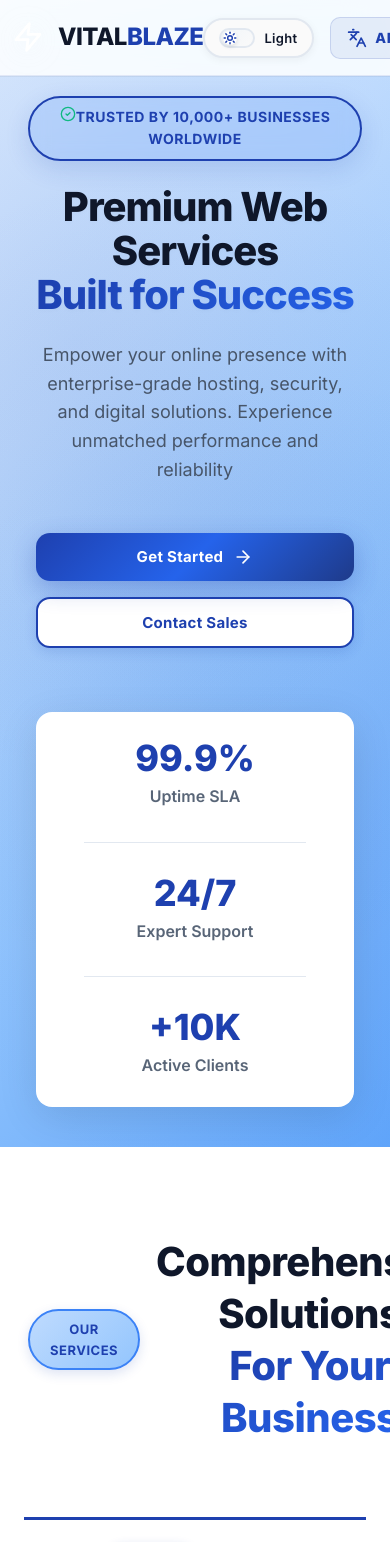
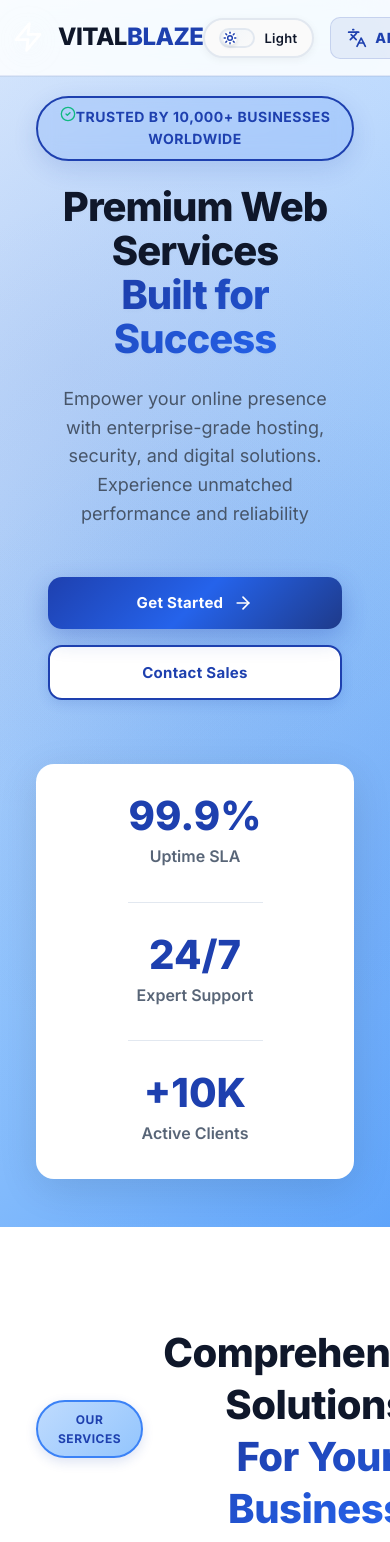
Before and after one commit to thehassans/vitalblazeservices, a React (Create React App) app in the folder client/: page / in a window 390 px wide. Shown: the top 1542 px of the page. Built offline with nearby package versions, Linux system fonts and the light colour scheme; no server answers.

Commit message:
Perfect premium mobile alignment: add max-width constraints, better spacing, and visual hierarchy

```diff
--- a/client/src/components/Features.css
+++ b/client/src/components/Features.css
@@ -122,102 +122,142 @@
 
 @media (max-width: 768px) {
   .features-section {
+    padding: 5rem 1.25rem;
+  }
+
+  .section-header {
+    padding: 0 1rem;
+    margin-bottom: 3rem;
+    max-width: 100%;
+  }
+
+  .section-badge {
+    font-size: 0.8125rem;
+    padding: 0.5rem 1.5rem;
+    margin-bottom: 1.25rem;
+  }
+
+  .section-title {
+    font-size: 2.25rem;
+    letter-spacing: -0.75px;
+    line-height: 1.25;
+    text-align: center;
+    margin-bottom: 1.25rem;
+    padding: 0 0.5rem;
+    max-width: 600px;
+    margin-left: auto;
+    margin-right: auto;
+  }
+
+  .section-description {
+    font-size: 1.0625rem;
+    padding: 0 1rem;
+    text-align: center;
+    line-height: 1.75;
+    max-width: 500px;
+    margin-left: auto;
+    margin-right: auto;
+  }
+
+  .features-grid {
+    grid-template-columns: 1fr;
+    gap: 1.75rem;
+    margin-top: 3.5rem;
+    max-width: 540px;
+    margin-left: auto;
+    margin-right: auto;
+  }
+
+  .feature-card {
+    padding: 2.5rem 2rem;
+    border-radius: 24px;
+    text-align: center;
+    max-width: 100%;
+  }
+
+  .feature-icon {
+    width: 76px;
+    height: 76px;
+    margin: 0 auto 1.5rem;
+    border-radius: 18px;
+  }
+
+  .feature-icon svg {
+    width: 30px;
+    height: 30px;
+  }
+
+  .feature-title {
+    font-size: 1.3125rem;
+    margin-bottom: 0.75rem;
+    font-weight: 700;
+  }
+
+  .feature-description {
+    font-size: 0.9375rem;
+    line-height: 1.7;
+    max-width: 400px;
+    margin: 0 auto;
+  }
+}
+
+@media (max-width: 480px) {
+  .features-section {
     padding: 4rem 1rem;
   }
 
   .section-header {
     padding: 0 0.5rem;
-    margin-bottom: 2.5rem;
   }
 
   .section-badge {
-    font-size: 0.8125rem;
+    font-size: 0.75rem;
     padding: 0.5rem 1.25rem;
   }
 
   .section-title {
-    font-size: 2rem;
+    font-size: 1.875rem;
     letter-spacing: -0.5px;
     line-height: 1.3;
-    text-align: center;
-  }
-
-  .section-description {
-    font-size: 1rem;
-    padding: 0 0.5rem;
-    text-align: center;
-    line-height: 1.7;
-  }
-
-  .features-grid {
-    grid-template-columns: 1fr;
-    gap: 1.5rem;
-    margin-top: 3rem;
-  }
-
-  .feature-card {
-    padding: 2rem 1.75rem;
-    border-radius: 20px;
-    text-align: center;
-  }
-
-  .feature-icon {
-    width: 70px;
-    height: 70px;
-    margin: 0 auto 1.25rem;
-  }
-
-  .feature-icon svg {
-    width: 26px;
-    height: 26px;
-  }
-
-  .feature-title {
-    font-size: 1.25rem;
-    margin-bottom: 0.625rem;
-  }
-
-  .feature-description {
-    font-size: 0.9375rem;
-    line-height: 1.6;
-  }
-}
-
-@media (max-width: 480px) {
-  .features-section {
-    padding: 3rem 0.75rem;
-  }
-
-  .section-header {
     padding: 0 0.25rem;
-  }
-
-  .section-title {
-    font-size: 1.75rem;
   }
 
   .section-description {
     font-size: 0.9375rem;
+    line-height: 1.65;
+    padding: 0 0.5rem;
   }
 
   .features-grid {
-    gap: 1.25rem;
+    gap: 1.5rem;
+    margin-top: 3rem;
+    max-width: 100%;
   }
 
   .feature-card {
-    padding: 1.75rem 1.5rem;
+    padding: 2.25rem 1.75rem;
+    border-radius: 20px;
   }
 
   .feature-icon {
-    width: 64px;
-    height: 64px;
+    width: 68px;
+    height: 68px;
+    border-radius: 16px;
+  }
+
+  .feature-icon svg {
+    width: 28px;
+    height: 28px;
   }
 
   .feature-title {
-    font-size: 1.125rem;
+    font-size: 1.1875rem;
+    font-weight: 700;
   }
 
   .feature-description {
     font-size: 0.875rem;
+    line-height: 1.65;
+    max-width: 100%;
   }
 }
--- a/client/src/components/Hero.css
+++ b/client/src/components/Hero.css
@@ -48,6 +48,7 @@
   text-align: center;
   max-width: 900px;
   margin: 0 auto;
+  padding: 0 1rem;
 }
 
 .hero-badge {
@@ -243,59 +244,132 @@
 
 @media (max-width: 768px) {
   .hero {
-    padding: 7rem 1rem 3rem;
+    padding: 7rem 1.25rem 4rem;
     min-height: auto;
   }
 
   .hero-content {
-    padding: 0 0.5rem;
+    padding: 0 1rem;
+    max-width: 650px;
   }
 
   .hero-badge {
     padding: 0.625rem 1.5rem;
     font-size: 0.8125rem;
+    margin-bottom: 1.5rem;
   }
 
   .hero-title {
-    font-size: 2.75rem;
+    font-size: 3rem;
     letter-spacing: -1.5px;
-    line-height: 1.15;
+    line-height: 1.2;
+    margin-bottom: 1.5rem;
+    padding: 0 0.5rem;
   }
 
   .hero-description {
-    font-size: 1.125rem;
-    margin-bottom: 2.5rem;
-    padding: 0 0.5rem;
+    font-size: 1.1875rem;
+    margin-bottom: 2.75rem;
+    padding: 0 1rem;
+    line-height: 1.75;
+    max-width: 550px;
+    margin-left: auto;
+    margin-right: auto;
   }
 
   .hero-cta-group {
     flex-direction: column;
     width: 100%;
     gap: 1rem;
-    padding: 0 0.5rem;
+    padding: 0 1rem;
+    max-width: 420px;
+    margin-left: auto;
+    margin-right: auto;
   }
 
   .hero-cta {
     width: 100%;
     justify-content: center;
-    padding: 1rem 1.5rem;
+    padding: 1.125rem 1.75rem;
   }
 
   .hero-stats {
     flex-direction: column;
-    gap: 2rem;
-    padding: 2rem 1.5rem;
-    margin: 0 1rem;
+    gap: 2.5rem;
+    padding: 2.5rem 2rem;
+    margin: 0 auto;
+    max-width: 500px;
   }
 
   .stat-divider {
-    width: 80%;
+    width: 60%;
     height: 1px;
     margin: 0 auto;
   }
 
   .stat-item {
     width: 100%;
+  }
+
+  .stat-value {
+    font-size: 2.75rem;
+  }
+
+  .stat-label {
+    font-size: 1rem;
+  }
+}
+
+@media (max-width: 480px) {
+  .hero {
+    padding: 6rem 1rem 3rem;
+  }
+
+  .hero-content {
+    padding: 0 0.5rem;
+    max-width: 100%;
+  }
+
+  .hero-badge {
+    padding: 0.5rem 1.25rem;
+    font-size: 0.75rem;
+    margin-bottom: 1.25rem;
+  }
+
+  .hero-title {
+    font-size: 2.375rem;
+    letter-spacing: -1px;
+    line-height: 1.25;
+    padding: 0 0.25rem;
+  }
+
+  .hero-description {
+    font-size: 1.0625rem;
+    padding: 0 0.75rem;
+    line-height: 1.7;
+    max-width: 100%;
+  }
+
+  .hero-cta-group {
+    padding: 0 0.75rem;
+    max-width: 100%;
+  }
+
+  .hero-cta {
+    font-size: 0.9375rem;
+    padding: 1rem 1.5rem;
+  }
+
+  .hero-stats {
+    padding: 2rem 1.5rem;
+    margin: 0 auto;
+    border-radius: 18px;
+    max-width: 100%;
+    gap: 2rem;
+  }
+
+  .stat-divider {
+    width: 50%;
   }
 
   .stat-value {
@@ -306,47 +380,3 @@
     font-size: 0.9375rem;
   }
 }
-
-@media (max-width: 480px) {
-  .hero {
-    padding: 6rem 0.75rem 2.5rem;
-  }
-
-  .hero-content {
-    padding: 0 0.25rem;
-  }
-
-  .hero-badge {
-    padding: 0.5rem 1.25rem;
-    font-size: 0.75rem;
-  }
-
-  .hero-title {
-    font-size: 2.25rem;
-    letter-spacing: -1px;
-  }
-
-  .hero-description {
-    font-size: 1rem;
-    padding: 0 0.25rem;
-  }
-
-  .hero-cta {
-    font-size: 0.9375rem;
-    padding: 0.875rem 1.25rem;
-  }
-
-  .hero-stats {
-    padding: 1.75rem 1.25rem;
-    margin: 0 0.5rem;
-    border-radius: 16px;
-  }
-
-  .stat-value {
-    font-size: 2.25rem;
-  }
-
-  .stat-label {
-    font-size: 0.875rem;
-  }
-}
--- a/client/src/components/Services.css
+++ b/client/src/components/Services.css
@@ -360,28 +360,39 @@
 
 @media (max-width: 768px) {
   .services-section {
-    padding: 4rem 1rem;
+    padding: 5rem 1.25rem;
   }
 
   .section-header {
-    padding: 0 0.5rem;
-    margin-bottom: 2.5rem;
+    padding: 0 1rem;
+    margin-bottom: 3rem;
+    max-width: 100%;
   }
 
   .section-badge {
     font-size: 0.8125rem;
-    padding: 0.5rem 1.25rem;
+    padding: 0.5rem 1.5rem;
+    margin-bottom: 1.25rem;
   }
 
   .section-title {
-    font-size: 2rem;
-    letter-spacing: -0.5px;
-    line-height: 1.3;
+    font-size: 2.25rem;
+    letter-spacing: -0.75px;
+    line-height: 1.25;
+    margin-bottom: 1.25rem;
+    padding: 0 0.5rem;
+    max-width: 600px;
+    margin-left: auto;
+    margin-right: auto;
   }
 
   .section-description {
-    font-size: 1rem;
-    padding: 0 0.5rem;
+    font-size: 1.0625rem;
+    padding: 0 1rem;
+    line-height: 1.75;
+    max-width: 500px;
+    margin-left: auto;
+    margin-right: auto;
   }
 
   .currency-toggle {
@@ -396,13 +407,17 @@
 
   .services-grid {
     grid-template-columns: 1fr;
-    gap: 1.5rem;
+    gap: 1.75rem;
     padding: 0;
+    max-width: 580px;
+    margin-left: auto;
+    margin-right: auto;
   }
 
   .service-card {
-    padding: 2rem 1.75rem;
-    border-radius: 20px;
+    padding: 2.5rem 2rem;
+    border-radius: 24px;
+    max-width: 100%;
   }
 
   .service-header {
@@ -476,19 +491,48 @@
 
 @media (max-width: 480px) {
   .services-section {
-    padding: 3rem 0.75rem;
+    padding: 4rem 1rem;
+  }
+
+  .section-header {
+    padding: 0 0.5rem;
+  }
+
+  .section-badge {
+    font-size: 0.75rem;
+    padding: 0.5rem 1.25rem;
   }
 
   .section-title {
-    font-size: 1.75rem;
+    font-size: 1.875rem;
+    letter-spacing: -0.5px;
+    line-height: 1.3;
+    padding: 0 0.25rem;
+  }
+
+  .section-description {
+    font-size: 0.9375rem;
+    line-height: 1.65;
+    padding: 0 0.5rem;
+  }
+
+  .services-grid {
+    gap: 1.5rem;
+    max-width: 100%;
   }
 
   .service-card {
-    padding: 1.75rem 1.5rem;
+    padding: 2.25rem 1.75rem;
+    border-radius: 20px;
   }
 
   .service-title {
     font-size: 1.25rem;
+    font-weight: 700;
+  }
+
+  .service-description {
+    font-size: 0.875rem;
   }
 
   .service-features li {
```
